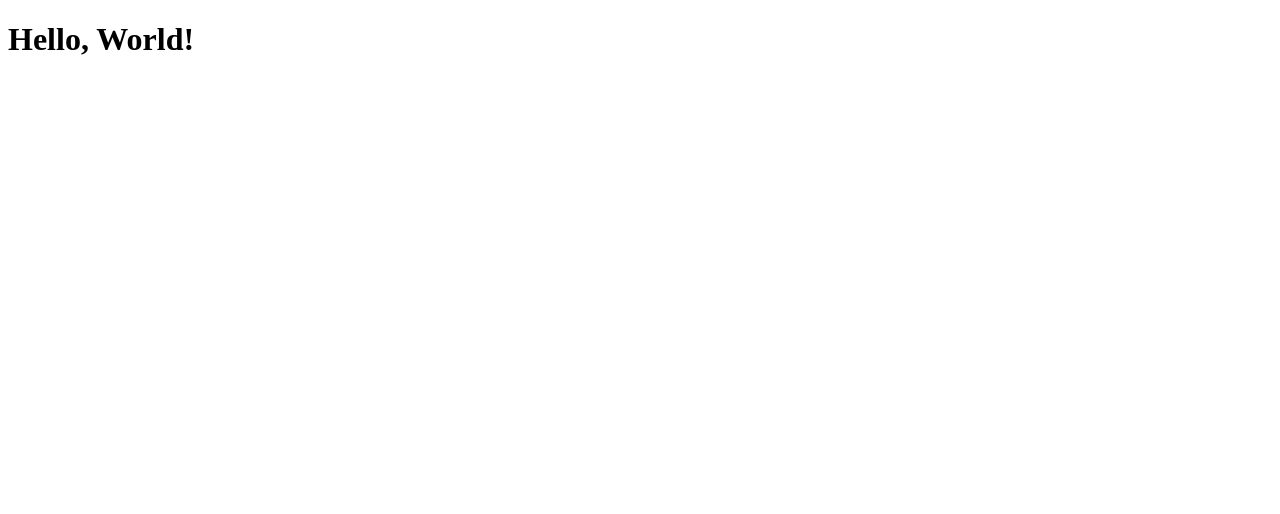
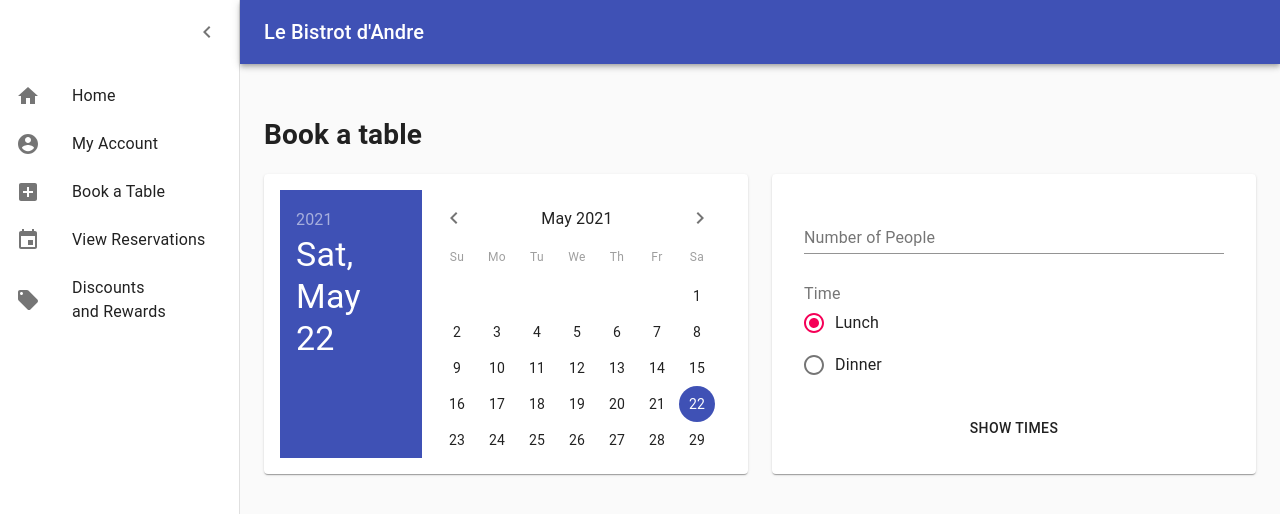
Before and after one commit to oSirhcel/SES10_eRestaurant, a React (Create React App) app in the folder frontend/client/: page / in a window 1280 px wide. Shown: the top 514 px of the page. Built offline with nearby package versions, Linux system fonts and the light colour scheme.

Commit message:
Fixed up ui framework after fiddling with dev b

```diff
--- /dev/null
+++ b/frontend/client/src/DatePicker.js
@@ -0,0 +1,23 @@
+import React, { useState } from 'react';
+import DateFnsUtils from '@date-io/date-fns'; // choose your lib
+import {
+  DatePicker,
+  MuiPickersUtilsProvider,
+} from '@material-ui/pickers';
+
+export default function StaticDatePicker() {
+  const [selectedDate, handleDateChange] = useState(new Date());
+
+  return (
+    <MuiPickersUtilsProvider utils={DateFnsUtils}>
+      <DatePicker
+        autoOk
+        orientation="landscape"
+        variant="static"
+        openTo="date"
+        value={selectedDate}
+        onChange={handleDateChange}
+      />
+    </MuiPickersUtilsProvider>
+  );
+}
--- /dev/null
+++ b/frontend/client/src/ListItems.js
@@ -0,0 +1,52 @@
+import React from 'react';
+import ListItem from '@material-ui/core/ListItem';
+import ListItemIcon from '@material-ui/core/ListItemIcon';
+import ListItemText from '@material-ui/core/ListItemText';
+import ListSubheader from '@material-ui/core/ListSubheader';
+import DashboardIcon from '@material-ui/icons/Dashboard';
+import ShoppingCartIcon from '@material-ui/icons/ShoppingCart';
+import PeopleIcon from '@material-ui/icons/People';
+import BarChartIcon from '@material-ui/icons/BarChart';
+import LayersIcon from '@material-ui/icons/Layers';
+import AssignmentIcon from '@material-ui/icons/Assignment';
+
+import HomeIcon from '@material-ui/icons/Home';
+import ProfileIcon from '@material-ui/icons/AccountCircle';
+import NewIcon from '@material-ui/icons/AddBox';
+import ViewIcon from '@material-ui/icons/Event';
+import DiscountIcon from '@material-ui/icons/LocalOffer';
+
+export const mainListItems = (
+  <div>
+    <ListItem button>
+      <ListItemIcon>
+        <HomeIcon />
+      </ListItemIcon>
+      <ListItemText primary="Home" />
+    </ListItem>
+    <ListItem button>
+      <ListItemIcon>
+        <ProfileIcon />
+      </ListItemIcon>
+      <ListItemText primary="My Account" />
+    </ListItem>
+    <ListItem button>
+      <ListItemIcon>
+        <NewIcon />
+      </ListItemIcon>
+      <ListItemText primary="Book a Table" />
+    </ListItem>
+    <ListItem button>
+      <ListItemIcon>
+        <ViewIcon />
+      </ListItemIcon>
+      <ListItemText primary="View Reservations" />
+    </ListItem>
+    <ListItem button>
+      <ListItemIcon>
+        <DiscountIcon />
+      </ListItemIcon>
+      <ListItemText> Discounts <br /> and Rewards </ListItemText>
+    </ListItem>
+  </div>
+);
--- /dev/null
+++ b/frontend/client/src/View.js
@@ -0,0 +1,220 @@
+import React from 'react';
+import clsx from 'clsx';
+import { makeStyles } from '@material-ui/core/styles';
+import CssBaseline from '@material-ui/core/CssBaseline';
+import Drawer from '@material-ui/core/Drawer';
+import Box from '@material-ui/core/Box';
+import AppBar from '@material-ui/core/AppBar';
+import Toolbar from '@material-ui/core/Toolbar';
+import Typography from '@material-ui/core/Typography';
+import Divider from '@material-ui/core/Divider';
+import IconButton from '@material-ui/core/IconButton';
+import Container from '@material-ui/core/Container';
+import Grid from '@material-ui/core/Grid';
+import Paper from '@material-ui/core/Paper';
+import MenuIcon from '@material-ui/icons/Menu';
+import ChevronLeftIcon from '@material-ui/icons/ChevronLeft';
+import StaticDatePicker from './DatePicker';
+import TextField from '@material-ui/core/TextField';
+import Radio from '@material-ui/core/Radio';
+import RadioGroup from '@material-ui/core/RadioGroup';
+import FormControlLabel from '@material-ui/core/FormControlLabel';
+import FormControl from '@material-ui/core/FormControl';
+import FormLabel from '@material-ui/core/FormLabel';
+import Button from '@material-ui/core/Button';
+import List from '@material-ui/core/List';
+import { mainListItems } from './ListItems';
+
+const drawerWidth = 240;
+
+const useStyles = makeStyles((theme) => ({
+  root: {
+    display: 'flex',
+  },
+  toolbar: {
+    paddingRight: 24, // keep right padding when drawer closed
+  },
+  toolbarIcon: {
+    display: 'flex',
+    alignItems: 'center',
+    justifyContent: 'flex-end',
+    padding: '0 8px',
+    ...theme.mixins.toolbar,
+  },
+  appBar: {
+    zIndex: theme.zIndex.drawer + 1,
+    transition: theme.transitions.create(['width', 'margin'], {
+      easing: theme.transitions.easing.sharp,
+      duration: theme.transitions.duration.leavingScreen,
+    }),
+  },
+  appBarShift: {
+    marginLeft: drawerWidth,
+    width: `calc(100% - ${drawerWidth}px)`,
+    transition: theme.transitions.create(['width', 'margin'], {
+      easing: theme.transitions.easing.sharp,
+      duration: theme.transitions.duration.enteringScreen,
+    }),
+  },
+  menuButton: {
+    marginRight: 36,
+  },
+  menuButtonHidden: {
+    display: 'none',
+  },
+  title: {
+    flexGrow: 1,
+  },
+  drawerPaper: {
+    position: 'relative',
+    whiteSpace: 'nowrap',
+    width: drawerWidth,
+    transition: theme.transitions.create('width', {
+      easing: theme.transitions.easing.sharp,
+      duration: theme.transitions.duration.enteringScreen,
+    }),
+  },
+  drawerPaperClose: {
+    overflowX: 'hidden',
+    transition: theme.transitions.create('width', {
+      easing: theme.transitions.easing.sharp,
+      duration: theme.transitions.duration.leavingScreen,
+    }),
+    width: theme.spacing(7),
+    [theme.breakpoints.up('sm')]: {
+      width: theme.spacing(9),
+    },
+  },
+  appBarSpacer: theme.mixins.toolbar,
+  content: {
+    flexGrow: 1,
+    height: '100vh',
+    overflow: 'auto',
+  },
+  container: {
+    paddingTop: theme.spacing(4),
+    paddingBottom: theme.spacing(4),
+  },
+  paper: {
+    padding: theme.spacing(2),
+    display: 'flex',
+    overflow: 'auto',
+    flexDirection: 'column',
+  },
+  divPaper: {
+    padding: theme.spacing(1),
+    display: 'flex',
+    overflow: 'auto',
+    flexDirection: 'column',
+  },
+  fixedHeight: {
+    height: 300,
+    padding: theme.spacing(2),
+    display: 'flex',
+    overflow: 'auto',
+    flexDirection: 'column',
+  },
+}));
+
+function RadioButtonsGroup() {
+    const [value, setValue] = React.useState('lunch');
+
+    const handleChange = (event) => {
+      setValue(event.target.value);
+    };
+
+    return (
+      <FormControl component="fieldset">
+        <FormLabel component="legend">Time</FormLabel>
+        <RadioGroup aria-label="Time" name="time" value={value} onChange={handleChange}>
+          <FormControlLabel value="lunch" control={<Radio />} label="Lunch" />
+          <FormControlLabel value="dunner" control={<Radio />} label="Dinner" />
+        </RadioGroup>
+      </FormControl>
+    );
+  }
+
+export default function GridFrame() {
+  const classes = useStyles();
+  const [open, setOpen] = React.useState(true);
+  const handleDrawerOpen = () => {
+    setOpen(true);
+  };
+  const handleDrawerClose = () => {
+    setOpen(false);
+  };
+  const fixedHeightPaper = clsx(classes.paper, classes.fixedHeight);
+
+  return (
+    <div className={classes.root}>
+      <CssBaseline />
+      <AppBar position="absolute" className={clsx(classes.appBar, open && classes.appBarShift)}>
+        <Toolbar className={classes.toolbar}>
+          <IconButton
+            edge="start"
+            color="inherit"
+            aria-label="open drawer"
+            onClick={handleDrawerOpen}
+            className={clsx(classes.menuButton, open && classes.menuButtonHidden)}
+          >
+            <MenuIcon />
+          </IconButton>
+          <Typography component="h1" variant="h6" color="inherit" noWrap className={classes.title}>
+          Le Bistrot d'Andre
+          </Typography>
+        </Toolbar>
+      </AppBar>
+      <Drawer
+        variant="permanent"
+        classes={{
+          paper: clsx(classes.drawerPaper, !open && classes.drawerPaperClose),
+        }}
+        open={open}
+      >
+        <div className={classes.toolbarIcon}>
+          <IconButton onClick={handleDrawerClose}>
+            <ChevronLeftIcon />
+          </IconButton>
+        </div>
+        <List>{mainListItems}</List>
+
+      </Drawer>
+      <main className={classes.content}>
+        <div className={classes.appBarSpacer} />
+        <Container maxWidth="lg" className={classes.container}>
+            <h1> Book a table </h1>
+          <Grid container spacing={3}>
+            {/* Date Picker */}
+            <Grid item xs={6}>
+              <Paper className={classes.fixedHeight}>
+                <StaticDatePicker/>
+              </Paper>
+            </Grid>
+            {/* Number of People and Time */}
+            <Grid item xs={6}>
+              <Paper className={classes.fixedHeight}>
+              <div className={classes.paper}>
+              <TextField
+                    id="outlined-number"
+                    label="Number of People"
+                    type="number"
+                />
+              </div>
+
+                <div className={classes.paper}>
+                <RadioButtonsGroup/>
+              </div>
+              <div className={classes.divPaper}>
+                <Button> Show times </Button>
+              </div>
+              </Paper>
+
+            </Grid>
+          </Grid>
+          <Box pt={4}>
+          </Box>
+        </Container>
+      </main>
+    </div>
+  );
+}
--- a/frontend/client/src/index.js
+++ b/frontend/client/src/index.js
@@ -1,5 +1,7 @@
 import React from 'react';
 import ReactDOM from 'react-dom';
 import App from './App';
+import StaticDatePicker from './DatePicker';
+import GridFrame from './View';
 
-ReactDOM.render(<App />, document.getElementById('root'));
+ReactDOM.render(<GridFrame />, document.getElementById('root'));
```
